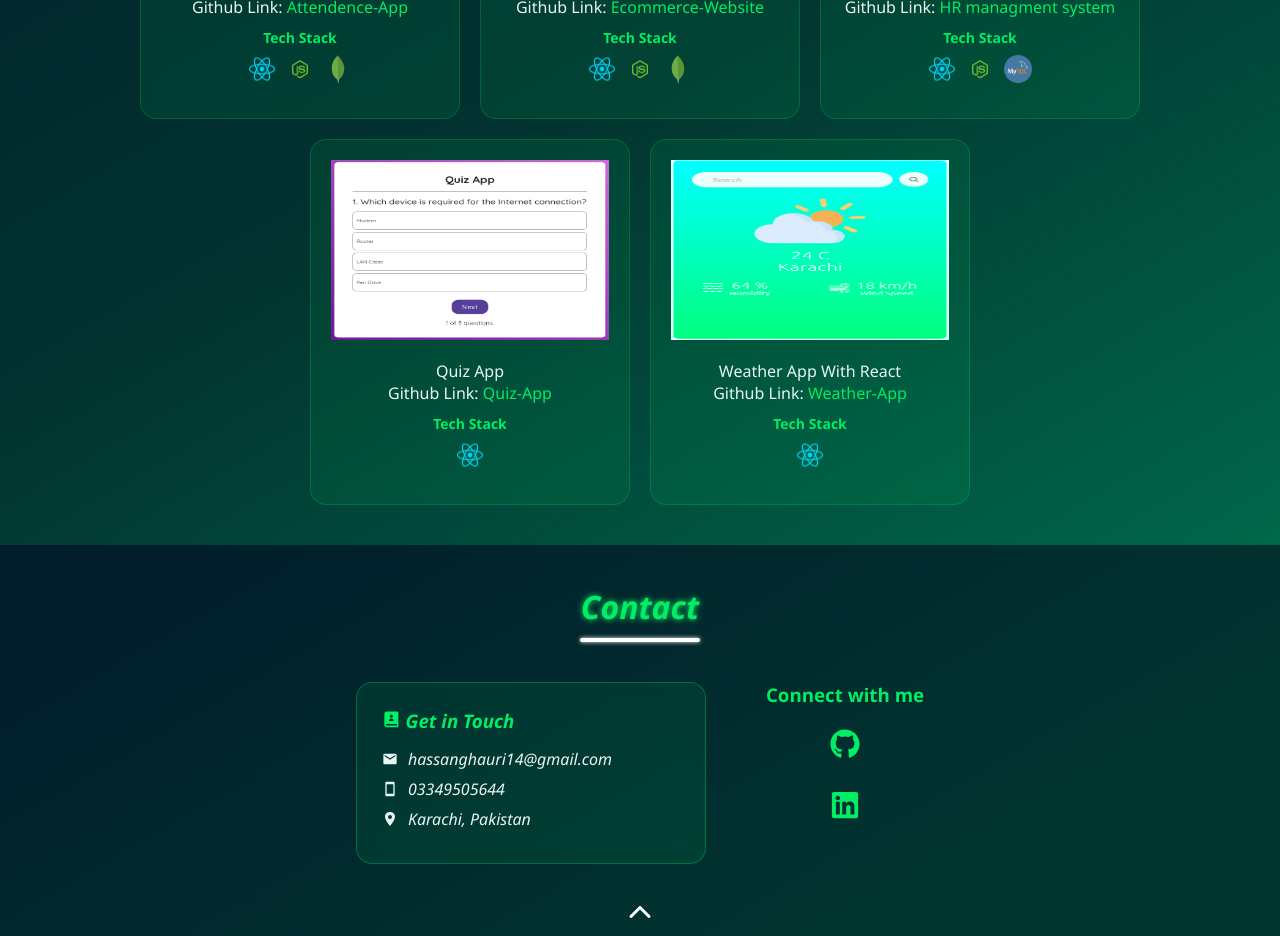
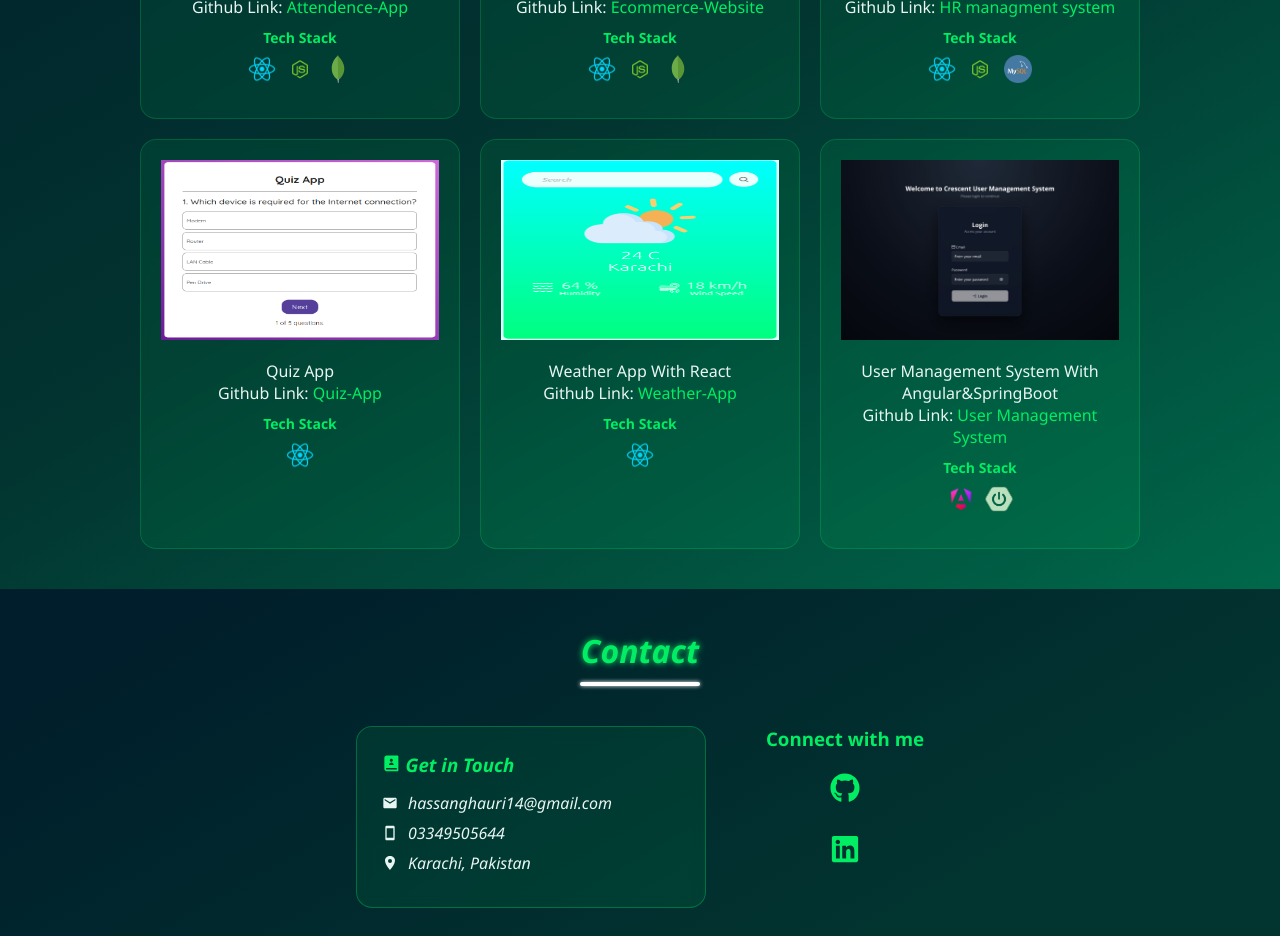
Before and after one commit to HassanGhauri/Porfolio-Website-with-ReactJs, a React (Vite) app: page / in a window 1280 px wide. Shown: the part 4040-4976 px from the top of the page. Built offline with nearby package versions, Linux system fonts and the light colour scheme.

Commit message:
Project updation

```diff
--- a/src/Components/Projectsview/Projectsview.jsx
+++ b/src/Components/Projectsview/Projectsview.jsx
@@ -3,6 +3,8 @@ import React, { useContext } from "react";
 import "./Projectsview.css";
 import { FaPlay } from "react-icons/fa6";
 import img01 from "../../assets/ATTENDENCEAPP.png";
+import img19 from "../../assets/angular_gradient.png";
+import img20 from "../../assets/spring-boot.png";
 import img02 from "../../assets/Ecommerce.png";
 import img03 from "../../assets/HRMS1.png";
 import img04 from "../../assets/ZIPFILEEXTRACTOR.png";
@@ -11,6 +13,7 @@ import img2 from "../../assets/WeatherApp.png";
 import img8 from "../../assets/mongodb-icon.svg";
 import img10 from "../../assets/nodejs.png";
 import img17 from "../../assets/reactJs.png";
+import img18 from "../../assets/UMS.png";
 import img7 from "../../assets/logo-mysql.png";
 import { PortfolioContext } from "../../Context/PortfolioContext";
 const Projectsview = () => {
@@ -32,7 +35,7 @@ const Projectsview = () => {
           <img src={img01} style={{ width: "280px", height: "180px" }} />
           <p>Attendence App</p>
           <p>
-            Github Link: {" "}
+            Github Link:{" "}
             <a href="https://github.com/HassanGhauri/Attendence-App">
               Attendence-App
             </a>
@@ -51,7 +54,7 @@ const Projectsview = () => {
           <img src={img02} style={{ width: "280px", height: "180px" }} />
           <p>E-commerce Website</p>
           <p>
-            Github Link: {" "}
+            Github Link:{" "}
             <a href="https://github.com/HassanGhauri/Ecommerce_Website">
               Ecommerce-Website
             </a>
@@ -119,18 +122,27 @@ const Projectsview = () => {
             </div>
           </div>
         </div>
+        <div className="details">
+          <a href="">
+            <img src={img18} style={{ width: "280px", height: "180px" }} />
+          </a>
+          <p>User Management System With Angular&SpringBoot</p>
+          <p>
+            Github Link:{" "}
+            <a href="https://github.com/HassanGhauri/React-Weather-App">
+              User Management System
+            </a>
+          </p>
+          <div className="tech-stack">
+            <p>Tech Stack</p>
+            <div className="tech-icons">
+              <img src={img19} alt="react" />
+              <img src={img20} alt="react" />
             </div>
-      {/* <div className="project-spans">
-        <span className="project-150"></span>
-        <span className="project-50"></span>
-        <span className="project-51"></span>
-        <span className="project-75"></span>
-        <span className="project-100"></span>
-        <span className="project-52"></span>
-        <span className="project-101"></span>
-        <span className="project-53"></span>
-        <span className="project-102"></span>
-      </div> */}
+          </div>
+        </div>
+      </div>
+
     </div>
   );
 };
```
Also changed, not shown: src/assets/UMS.png (added). Lines whose indentation alone changed are shown as unchanged.
